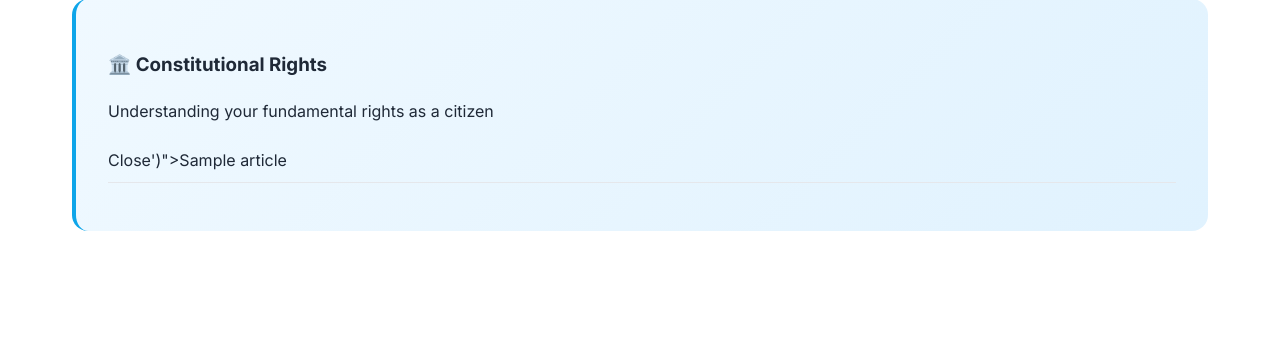
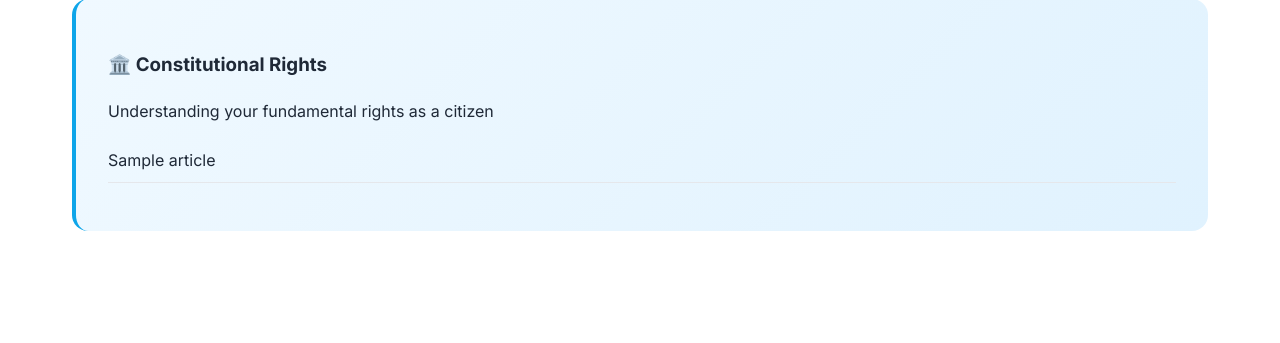
Before and after one commit to StewieC/guardian, a Django app: page /articles/ in a window 1280 px wide. Shown: the part 231-574 px from the top of the page. Run offline with Django 5.2, Linux system fonts and the light colour scheme; tables that the repository leaves empty hold one stand-in row (values such as "Sample post").

Commit message:
Refactor article list template for improved readability and structure

```diff
--- a/law/core/templates/core/article_list.html
+++ b/law/core/templates/core/article_list.html
@@ -10,7 +10,11 @@
             <p>Understanding your fundamental rights as a citizen</p>
             <ul class="article-list">
                 {% for article in articles %}
-                    <li><a href="#" onclick="openModal('<h2>{{ article.title }}</h2><p>{{ article.content|truncatewords:50 }}</p><button class=\"btn\" onclick=\"closeModal()\">Close</button>')">{{ article.title }}</a></li>
+                    <li>
+                        <a href="#" onclick="openModal('&lt;div&gt;&lt;h2&gt;{{ article.title }}&lt;/h2&gt;&lt;p&gt;{{ article.content|truncatewords:50 }}&lt;/p&gt;&lt;button class=&quot;btn&quot; onclick=&quot;closeModal()&quot;&gt;Close&lt;/button&gt;&lt;/div&gt;')">
+                            {{ article.title }}
+                        </a>
+                    </li>
                 {% empty %}
                     <li>No articles available yet.</li>
                 {% endfor %}
```
